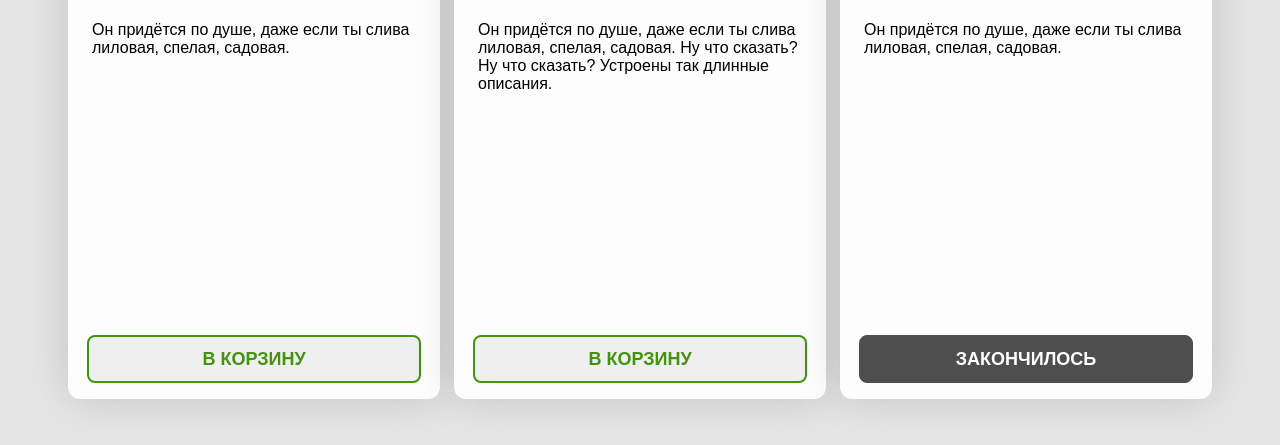
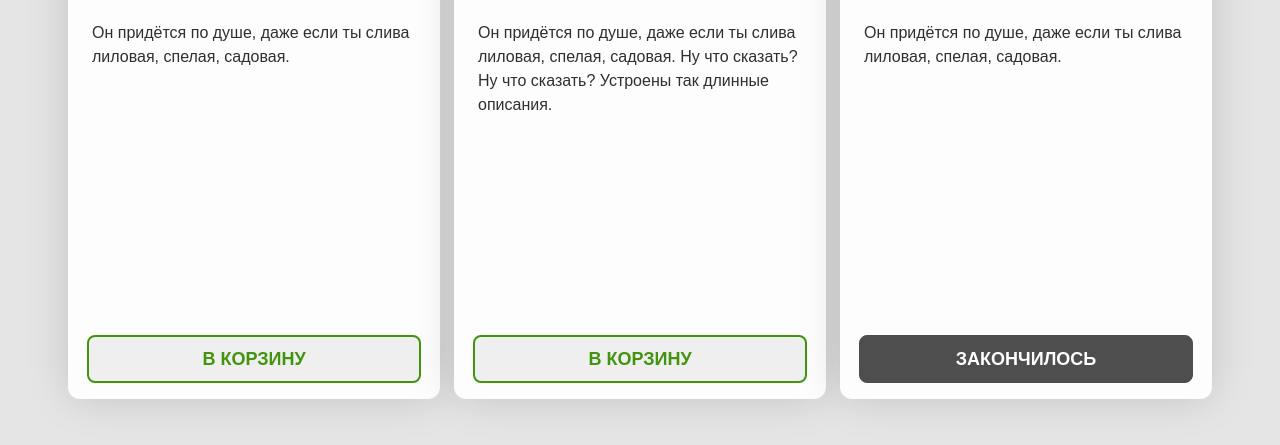
Before and after one commit to Denyto/test-frontend-shopify, a plain HTML site: page 01-product-card/index.html in a window 1280 px wide. Shown: the part 243-688 px from the top of the page. Drawn offline with Linux system fonts and the light colour scheme.

Commit message:
Add files via upload

```diff
--- a/01-product-card/index.css
+++ b/01-product-card/index.css
@@ -100,6 +100,7 @@ h3 {
   font-size: 24px;
   line-height: 36px;
   margin: 24px 0;
+  color: #2F2F2F;
 }
 
 .products__text {
@@ -107,7 +108,11 @@ h3 {
 }
 
 .products__text p {
+  font-weight: 400;
+  font-size: 16px;
+  line-height: 24px;
   margin: 16px 0;
+  color: #2f2f2f;
 }
 
 .products__button {
```
